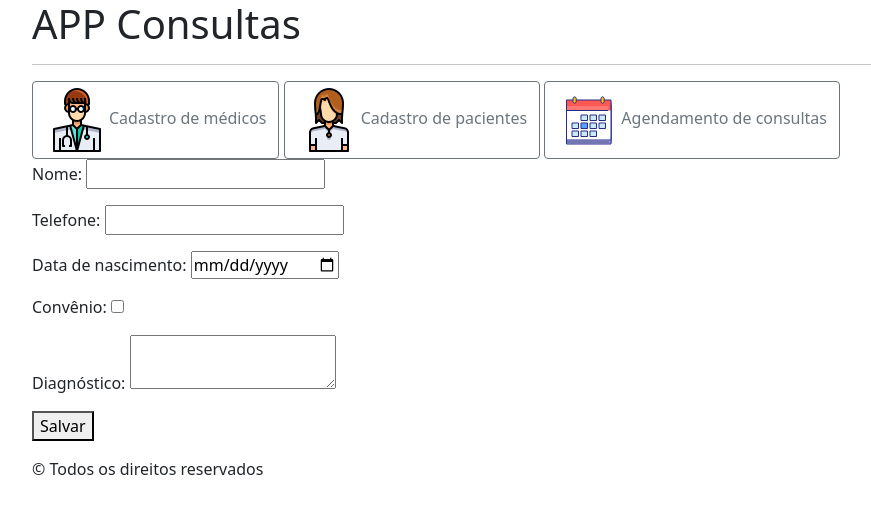
After one commit to gutoffline/app-consultas, a PHP site: page /pacientes/pacientes-formulario-inserir.php in a window 1280 px wide. The commit adds this page. Shown: the top 514 px of the page, without its empty margins (50-921 px from the left). Run offline with PHP 8.4, Linux system fonts and the light colour scheme.

Commit message:
Formulário de inserir paciente

```diff
--- /dev/null
+++ b/pacientes/pacientes-formulario-inserir.php
@@ -0,0 +1,32 @@
+<?php include "../includes/cabecalho.php"; ?>
+
+
+<form name="formulario-pacientes" method="post" action="pacientes-inserir.php">
+<p>
+    <label>Nome:</label>
+    <input name="nome">
+</p>
+<p>
+    <label>Telefone:</label>
+    <input name="telefone">
+</p>
+<p>
+    <label>Data de nascimento:</label>
+    <input name="data_nascimento" type="date">
+</p>
+<p>
+    <label>Convênio:</label>
+    <input name="convenio" type="checkbox" value="sim">
+</p>
+<p>
+    <label>Diagnóstico:</label>
+    <textarea name="diagnostico"></textarea>
+</p>
+<p>
+    <button type="submit">Salvar</button>
+</p>
+
+
+</form>
+
+<?php include "../includes/rodape.php"; ?>
--- a/pacientes/pacientes-listar.php
+++ b/pacientes/pacientes-listar.php
@@ -7,6 +7,9 @@ $sqlBusca = "SELECT * FROM tb_pacientes";
 
 $listaDePacientes = mysqli_query($conexao , $sqlBusca);
 ?>
+<p>
+    <a href="pacientes-formulario-inserir.php">Novo paciente</a>
+</p>
 
 <table class="table table-hover">
 
```
